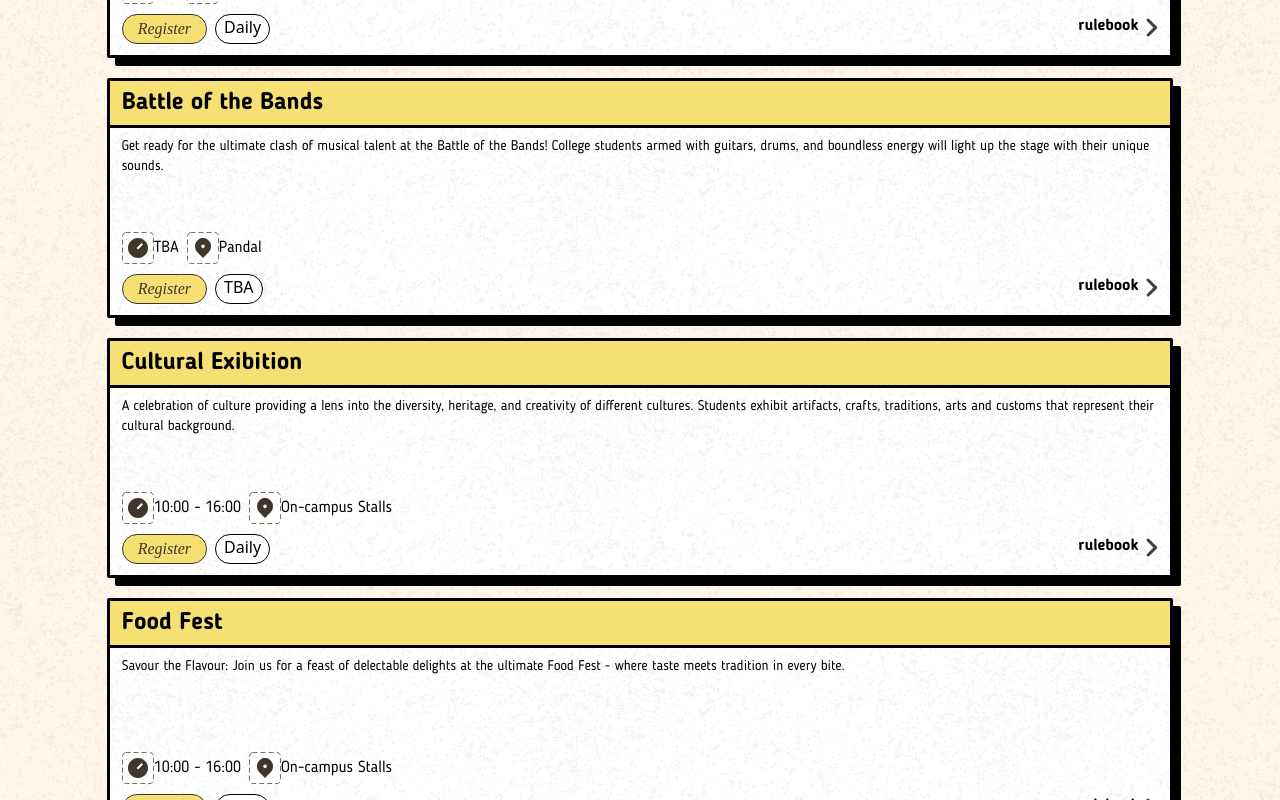
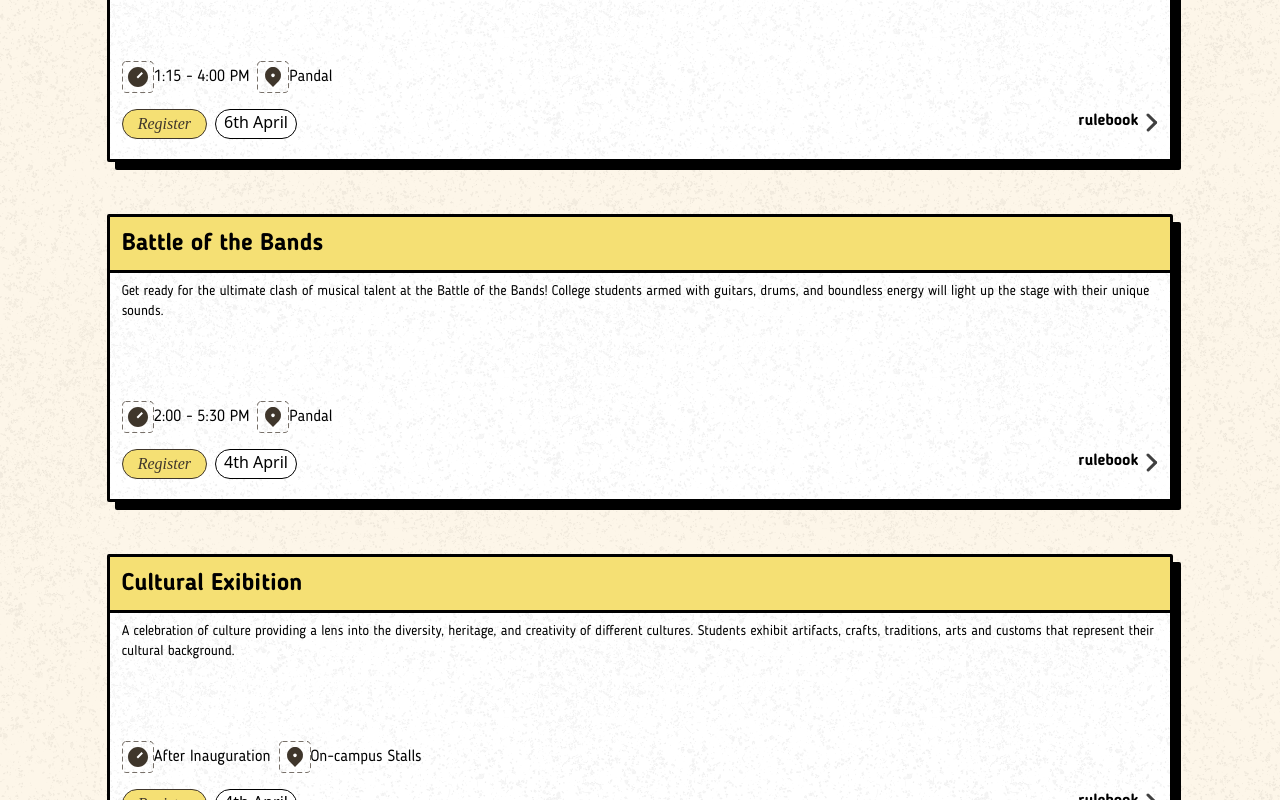
Before and after one commit to shishirnitm/Shishir-2k24-Web, a Next.js app: page /events in a window 1280 px wide. Shown: the part 1260-2060 px from the top of the page. Built offline with nearby package versions, Linux system fonts and the light colour scheme; a web font is replaced by a local one.

Commit message:
Added all events

```diff
--- a/app/events/components/eventCard.js
+++ b/app/events/components/eventCard.js
@@ -3,9 +3,9 @@ import "../events.css";
 export default function EventCard(props) {
   return (
     <>
-        <div className="h-60" key={props.eName}>
-        <div className="absolute w-5/6 h-60 bg-[#000000] translate-x-2 translate-y-2 rounded-sm z-10">
-            <div className="eCard relative flex flex-col h-60 border-black border-[3px] rounded-sm background bg-white -translate-x-2 -translate-y-2 ">
+        <div className=" h-80" key={props.eName}>
+        <div className="absolute w-5/6 h-72 bg-[#000000] translate-x-2 translate-y-2 rounded-sm z-10">
+            <div className="eCard relative flex flex-col h-72 border-black border-[3px] rounded-sm background bg-white -translate-x-2 -translate-y-2 ">
                 <div className="bg-[#F5E074] border-black border-b-[3px] flex h-1/5 px-3">
                     <div className="font-bloggerBold text-[24px] self-center">{props.eName}</div>
                 </div>
--- a/app/events/components/events.js
+++ b/app/events/components/events.js
@@ -1,32 +1,32 @@
 export const allEvents = [
     {eName:"Panache",
     eDesc:"At the runway showdown, students from diverse backgrounds compete fiercely, strutting with confidence to captivate the audience and judges.",
-    eTime:"TBA",
-    eDay:"Daily",
+    eTime:"1:15 - 4:00 PM",
+    eDay:"6th April",
     eVenue:"Pandal",
     eType:"Register",
-    eRule:"https://docs.google.com/document/d/1pvjSEPHQi8cI_tFzj9ZV1_fAgLYLXSGf-e7xpfzEsAQ" ,
-    eLink:"https://docs.google.com/forms/d/1-AsqBBHDRzm7qyZwLiJH82wVu1hZaRPi3Bu01cS9Kw4",
+    eRule:"https://drive.google.com/file/d/1YJkBImkehCgNy2Z11_howllaDVHTPLGO/view?usp=drive_link" ,
+    eLink:"https://forms.gle/r88rteiCAf5RdYWW8",
     category:"Main",
     id:1},
 
 
     {eName:"Battle of the Bands",
     eDesc:"Get ready for the ultimate clash of musical talent at the Battle of the Bands! College students armed with guitars, drums, and boundless energy will light up the stage with their unique sounds.",
-    eTime:"TBA",
-    eDay:"TBA",
+    eTime:"2:00 - 5:30 PM",
+    eDay:"4th April",
     eVenue:"Pandal",
     eType:"Register",
     eRule:"https://docs.google.com/document/d/19ujbhvh-RWhsT7PhAAA6LQ_MXHrPZQ-QrzX7reswLBQ/edit?usp=drive_link" ,
-    eLink:"https://docs.google.com/forms/d/1edCZy1w6DyS7v489WJLtzP69cISXiF3OO39mW-g0zAs",
+    eLink:"https://forms.gle/RsMGHoSEW1ZDNPmN8",
     category:"Music",
     id:2},
 
 
     {eName:"Cultural Exibition",
     eDesc:"A celebration of culture providing a lens into the diversity, heritage, and creativity of different cultures. Students exhibit artifacts, crafts, traditions, arts and customs that represent their cultural background.",
-    eTime:"10:00 - 16:00",
-    eDay:"Daily",
+    eTime:"After Inauguration",
+    eDay:"4th April",
     eVenue:"On-campus Stalls",
     eType:"Register",
     eRule: "https://drive.google.com/file/d/1v0E1Iln72s7U9Xod34bFEJVU6yF_lrcF/view?usp=drive_link",
@@ -37,8 +37,8 @@ export const allEvents = [
 
     {eName:"Food Fest",
     eDesc:"Savour the Flavour: Join us for a feast of delectable delights at the ultimate Food Fest - where taste meets tradition in every bite.",
-    eTime:"10:00 - 16:00",
-    eDay:"Daily",
+    eTime:"9:30AM - 3:30PM",
+    eDay:"5th April",
     eVenue:"On-campus Stalls",
     eType:"Register",
     eRule:"https://drive.google.com/file/d/1v0fw7EkJeM_g-q0QYhTrm9AhP1rhAjhw/view?usp=drive_link" ,
@@ -48,23 +48,23 @@ export const allEvents = [
 
 
     {eName:"Symphony",
-    eDesc:"Symphony is a Music competition event in singing and instrumental performances open to all students.  ",
-    eTime:"TBA",
-    eDay:"29th March",
+    eDesc:"Get ready to be swept away by the melodies at Symphony, the ultimate music competition! Whether you're a solo sensation, part of a dynamic group, or showcasing your instrumental prowess.",
+    eTime:"8:30AM - 10:30AM",
+    eDay:"5th April",
     eVenue:"Pandal",
     eType:"Register",
     eRule:"https://docs.google.com/document/d/19ujbhvh-RWhsT7PhAAA6LQ_MXHrPZQ-QrzX7reswLBQ" ,
-    eLink:"https://docs.google.com/forms/d/1ZSGP6z1AXi25kNSmjBJxqYsSscIm3WD8pggKsplyyf0",
+    eLink:"https://forms.gle/59qaQo2LAYpxiTMS7",
     category:"Music",
     id:5},
 
 
     {eName:"Spic Macay",
-    eDesc:"Symphony is a Music competition event in singing and instrumental performances open to all students.  ",
-    eTime:"TBA",
-    eDay:"29th March",
+    eDesc:"A celebration of Indian classical music, classical dance, folk music, yoga, meditation, crafts and other aspects of Indian culture",
+    eTime:"12:30 - 2:00 PM",
+    eDay:"4th April",
     eVenue:"Pandal",
-    eType:"Register",
+    eType:"exhibition",
     eRule:"" ,
     eLink:"",
     category:"Music",
@@ -73,10 +73,10 @@ export const allEvents = [
 
     {eName:"Shimmer",
     eDesc:"Freshers bring youthful energy and creativity to the stage, showcasing their individuality with nervous excitement. Dressed to impress in trendy outfits, they exude confidence, each aiming to leave a lasting impression.",
-    eTime:"TBA",
-    eType:"1st Years Only",
-    eVenue:"TBA",
-    eDay:"TBA",
+    eTime:"1:30 - 2:30 PM",
+    eType:"Register",
+    eVenue:"Pandal",
+    eDay:"5th April",
     eRule:"https://drive.google.com/file/d/11Dkl8qWrK-T09EnJvXC8udV_23M7Mi4f/view?usp=drive_link" ,
     eLink:"",
     category:"Main",
@@ -84,11 +84,11 @@ export const allEvents = [
 
     {eName:"Open Mic",
     eDesc:"Embark on a re-telling session of prose, poem, storytelling, stand-up comedy, jokes, quotes, their life journey, experiences, etc, along with the crowd for a light-hearted engaging experience",
-    eTime:"TBA",
-    eVenue:"Pandal",
-    eDay:"TBA",
+    eTime:"9:30 - 10:30 AM",
+    eVenue:"Lecture Hall",
+    eDay:"5th April",
     eType:"Register",
-    eRule:"" ,
+    eRule:"https://drive.google.com/file/d/1QFG2yYkH2isfZz7fznY3LzxqRpEc57uo/view?usp=sharing" ,
     eLink:"",
     category:"Literary",
     id:8},
@@ -96,11 +96,11 @@ export const allEvents = [
 
     {eName:"Extempore Speech",
     eDesc:"Watch as challengers up to the take deliver impromptu speeches on randomized drawn topics within a limited timeframe & swiftly organize their thoughts, employing improvisational skills, coherence, and persuasion.",
-    eTime:"TBA",
-    eVenue:"Pandal",
-    eDay:"TBA",
+    eTime:"1:00 - 2:00 PM",
+    eVenue:"CR5",
+    eDay:"4th April",
     eType:"Register",
-    eRule:"" ,
+    eRule:"https://drive.google.com/file/d/1r7Wc5ANLqq3q4HZfg2DnHbMPfBz74QlI/view?usp=drive_link" ,
     eLink:"",
     category:"Literary",
     id:9},
@@ -108,11 +108,11 @@ export const allEvents = [
 
     {eName:"Treasure Hunt",
     eDesc:"Let's hunt! Observe as teams decipher clues, solve puzzles, and navigate through various locations to find hidden treasures or objects by employing strategy, teamwork, and problem-solving skills to outwit opponents and locate the ultimate prize.",
-    eTime:"TBA",
-    eVenue:"Pandal",
-    eDay:"TBA",
+    eTime:"11:00AM - 3:00PM",
+    eVenue:"Lecture Hall",
+    eDay:"5th April",
     eType:"Register",
-    eRule:"" ,
+    eRule:"https://drive.google.com/file/d/1C6NELRNrmwyG36rCR6haCeMdVxJ1TrQ4/view?usp=drive_link" ,
     eLink:"",
     category:"Literary",
     id:10},
@@ -133,7 +133,7 @@ export const allEvents = [
     {eName:"Flash Mob",
     eDesc:"Get ready for a burst of spontaneous fun! Picture a lively public square filled with students coming together for an impromptu flashmob extravaganza! They'll showcase their talent through choreographed performances, all to kick off the most epic cultural fest of the year! ",
     eTime:"TBA",
-    eVenue:"Pandal",
+    eVenue:"TBA",
     eDay:"TBA",
     eType:"Register",
     eRule:"" ,
@@ -191,63 +191,99 @@ export const allEvents = [
 
 
     {eName:"Tug of war",
-    eDesc:"",
+    eDesc:"A battle of strength and cunning! Teams face each other in a bout of physical prowess in this fun competition",
     eTime:"TBA",
-    eVenue:"Pandal",
+    eVenue:"TBA",
     eDay:"TBA",
     eType:"Register",
-    eRule:"" ,
-    eLink:"",
+    eRule:"https://docs.google.com/document/d/1w2-laZu84IZZ57UCpVlLtYlz-QanXm20" ,
+    eLink:"https://forms.gle/MS64WpxLBiLY3rvy8",
     category:"Krigg",
     id:17},
 
 
     {eName:"Dumb Charades",
-    eDesc:"",
-    eTime:"TBA",
-    eVenue:"Pandal",
-    eDay:"TBA",
+    eDesc:"Is it a bird? Is it a plane? Perhaps its an engineering student trying their best to portray something without the ability to speak.",
+    eTime:"11:00AM - 3:00PM",
+    eVenue:"CR5",
+    eDay:"5th April",
     eType:"Register",
-    eRule:"" ,
-    eLink:"",
+    eRule:"https://docs.google.com/document/d/198suwNzWLbaUi95vxzAkkq75LR55oA5e" ,
+    eLink:"https://forms.gle/SAaPfg7PRzaEFeHY9",
     category:"Krigg",
     id:18},
 
 
     {eName:"Musical Chair",
-    eDesc:"",
-    eTime:"TBA",
-    eVenue:"Pandal",
-    eDay:"TBA",
+    eDesc:"To run, walk or sprint? Perhaps a steady pace and keen ear is required to secure a safe spot in the musical chair competion",
+    eTime:"9:30 - 11:30 AM",
+    eVenue:"Lecture Hall",
+    eDay:"6th April",
     eType:"Register",
-    eRule:"" ,
-    eLink:"",
+    eRule:"https://drive.google.com/file/d/1xStq2xMSAvQLBbHQUNhUh3BIraBcIvIp" ,
+    eLink:"https://forms.gle/5uxbHsDaBM5hBcax6",
     category:"Krigg",
     id:19},
 
 
     {eName:"Rangoli",
-    eDesc:"",
+    eDesc:"Rangoli, one of the most beautiful and most pleasing art forms of India, is comprised of two words, rang meaning color and aavalli meaning colored creepers or row of colors. ",
     eTime:"TBA",
-    eVenue:"Pandal",
+    eVenue:"TBA",
     eDay:"TBA",
     eType:"Register",
-    eRule:"" ,
-    eLink:"",
+    eRule:"https://docs.google.com/document/d/1hmUNNeAct05VK355yKTa_dtXk7p59KMf" ,
+    eLink:"https://forms.gle/PWuHHaVeMXaSxVZo9",
     category:"Krigg",
     id:20},
 
 
     {eName:"Snakes and Ladders",
-    eDesc:"",
+    eDesc:"A game of luck, tragedy, comedy, speed, snakes and ladders. Indulge in this childhood favourite game of many and enjoy the lighthearted fun of this classic game.",
+    eTime:"9:30AM - 12:30PM",
+    eVenue:"Mini Auditorium",
+    eDay:"6th April",
+    eType:"Register",
+    eRule:"https://drive.google.com/file/d/1TOgcaShVOaViSpsY0qJbhyrWv1sZH45w" ,
+    eLink:"https://forms.gle/XFqFe2j2h9f67pkj9",
+    category:"Krigg",
+    id:21},
+
+
+    {eName:"Photowalk",
+    eDesc:"A photowalk is an outdoor activity where individuals, often photographers, explore locations to capture creative images. ",
     eTime:"TBA",
-    eVenue:"Pandal",
-    eDay:"TBA",
-    eType:"Register",
+    eVenue:"Mawranglang",
+    eDay:"23rd Mar",
+    eType:"Field Trip",
     eRule:"" ,
     eLink:"",
-    category:"Krigg",
-    id:21},
+    category:"Photography",
+    id:24},
+
+
+    {eName:"Face art",
+    eDesc:"At SHISHIR , neon face painting adds a glow to the festivities. Participants sport vibrant designs, creating a lively atmosphere of creativity and fun. ",
+    eTime:"All Day",
+    eVenue:"On-Campus Stalls",
+    eDay:"5th April",
+    eType:"Free For All",
+    eRule:"" ,
+    eLink:"",
+    category:"Photography",
+    id:25},
+
+
+    {eName:"Art and Craft",
+    eDesc:"The competition aims to foster creativity, innovation, and artistic expression among participants by providing them with limited materials to create unique artworks or crafts.",
+    eTime:"All Day",
+    eVenue:"On-Campus Stalls",
+    eDay:"5th April",
+    eType:"Free For All",
+    eRule:"https://docs.google.com/document/d/1XycesotrFTxhBPy8JK-f3a9hQZtemBKT" ,
+    eLink:"https://forms.gle/dKQbvCdg1WjK86dV9",
+    category:"Photography",
+    id:26},
 
 
     {eName:"BGMI",
@@ -256,7 +292,7 @@ export const allEvents = [
     eVenue:"Online",
     eDay:"TBA",
     eType:"Register",
-    eRule:"https://drive.google.com/file/d/1c7Zd7B6dtAF94QE858pHnosOCQqOJRVK/view?usp=drive_link" ,
+    eRule:"https://drive.google.com/file/d/1c7Zd7B6dtAF94QE858pHnosOCQqOJRVK" ,
     eLink:"https://docs.google.com/forms/d/1NrAeFo95HouDi9QMxiW4b--AUPcSPT1htcTPcqIrA2E",
     category:"Gaming",
     id:22},
@@ -268,7 +304,7 @@ export const allEvents = [
     eVenue:"Online",
     eDay:"TBA",
     eType:"Register",
-    eRule:"https://drive.google.com/file/d/1uToud7TRkrAikPY4ADTjOs9prnfm3-nd/view?usp=drive_link" ,
+    eRule:"https://drive.google.com/file/d/1uToud7TRkrAikPY4ADTjOs9prnfm3-nd" ,
     eLink:"https://docs.google.com/forms/d/1LAeVQh-WPL2qxJroKADj0ps8cuqM_Nn2VTE8Zbe7NX0",
     category:"Gaming",
     id:23},
--- a/app/events/page.js
+++ b/app/events/page.js
@@ -44,8 +44,44 @@ export default function Events() {
             <div className="rounded-2xl border-[1px] border-black font-blogger px-2 h-7 col-span-2"><button onClick={()=>{setCategory("DandD")}}>Dance and Drama Club</button></div>
             <div className="rounded-2xl border-[1px] border-black font-blogger px-2 h-7 col-span-2"><button onClick={()=>{setCategory("Photography")}}>Photography Club</button></div>
           </div>
+        </div>
 
-        </div>
+        {category=="all" && (
+        <div className="font-bernier text-3xl pb-5">ALL EVENTS</div>
+        )}
+
+        {category=="Music" && (
+        <div className="font-bernier text-3xl pb-5">MUSIC CLUB EVENTS</div>
+        )}
+
+        {category=="Main" && (
+        <div className="font-bernier text-3xl pb-5">MAIN EVENTS</div>
+        )}
+
+        {category=="EBSB" && (
+        <div className="font-bernier text-3xl pb-5">EBSB CLUB EVENTS</div>
+        )}
+
+        {category=="Literary" && (
+        <div className="font-bernier text-3xl pb-5">LITERARY CLUB EVENTS</div>
+        )}
+
+        {category=="Krigg" && (
+        <div className="font-bernier text-3xl pb-5">KRIGG EVENTS</div>
+        )}
+
+        {category=="TF" && (
+        <div className="font-bernier text-3xl pb-5">TASK FORCE CLUB EVENTS</div>
+        )}
+
+        {category=="DandD" && (
+        <div className="font-bernier text-3xl pb-5">DANCE AND DRAMA CLUB EVENTS</div>
+        )}
+
+        {category=="Photography" && (
+        <div className="font-bernier text-3xl pb-5">PHOTOGRAPHY CLUB EVENTS</div>
+        )}
+
         <div className="flex flex-col w-5/6 space-y-5">
           {category=="all" && (allEvents.map((prop)=>(
             <EventCard key={prop.eName} eName={prop.eName} eTime={prop.eTime} eRule={prop.eRule} eLink={prop.eLink} eDesc={prop.eDesc} eType={prop.eType} eVenue={prop.eVenue} eDay={prop.eDay}/>
@@ -78,7 +114,7 @@ export default function Events() {
             prop.category=="Photography"&&(<EventCard key={prop.eName} eName={prop.eName} eTime={prop.eTime} eRule={prop.eRule} eLink={prop.eLink} eDesc={prop.eDesc} eType={prop.eType} eVenue={prop.eVenue} eDay={prop.eDay}/>)
           )))}
         </div>
-
+        <div className="h-40"></div>
       </div>
     </>
   );
```
